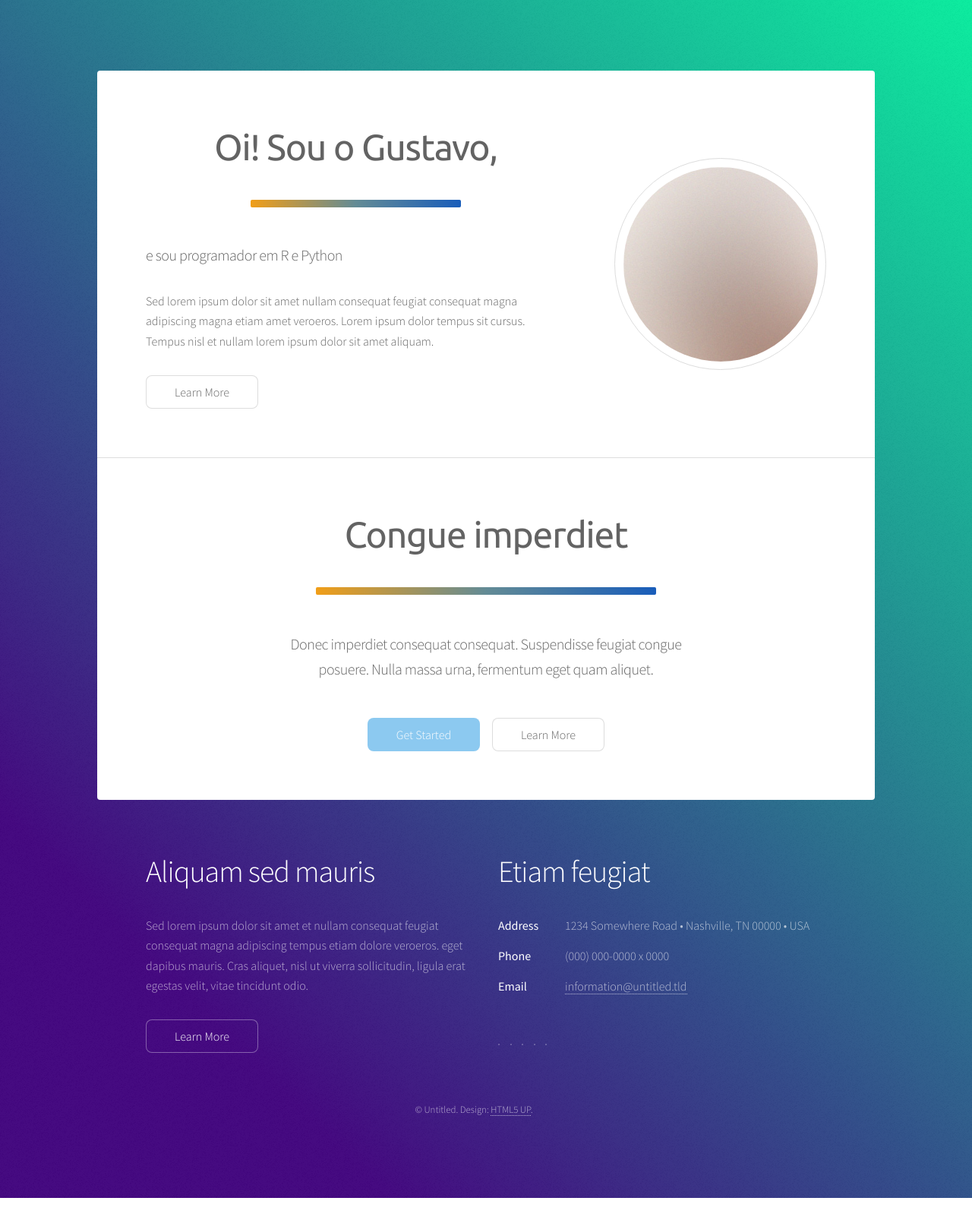
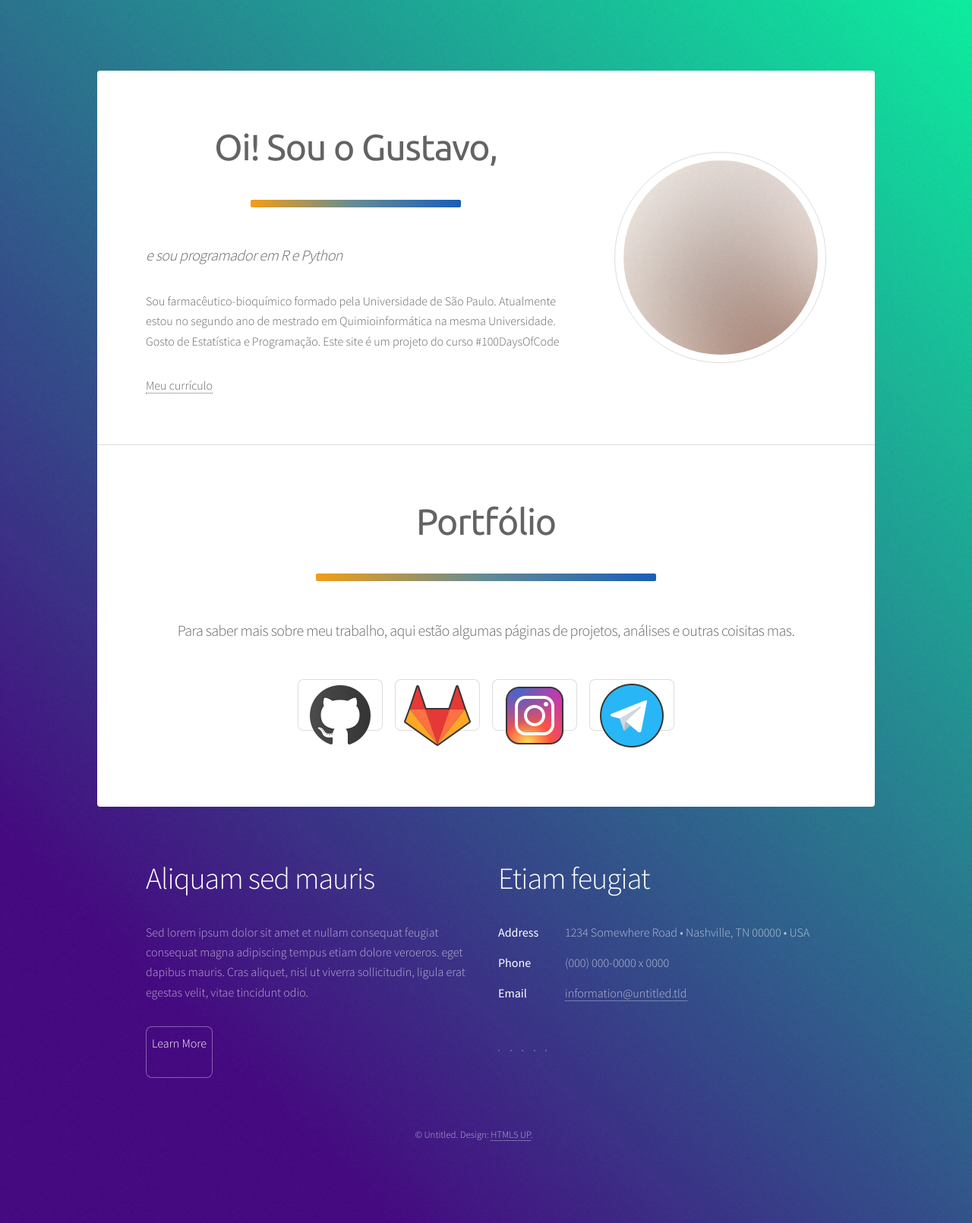
Before and after one commit to luxirio/100daysofcode, a Flask app: page / in a window 1280 px wide. Shown: the part 556-2166 px from the top of the page at 76% size. Before the commit the page ends 2133 px from the top, so only its background shows below. Run offline with Flask 3, Linux system fonts and the light colour scheme; some libraries are stand-ins or nearby versions.

Commit message:
day 56 finished

```diff
--- a/codes/day_56/card-challenge/static/assets/css/main.css
+++ b/codes/day_56/card-challenge/static/assets/css/main.css
@@ -1846,8 +1846,9 @@
 		font-weight: 300;
 		height: 2.75em;
 		line-height: 2.75em;
-		min-width: 9.25em;
-		padding: 0 1.5em;
+		min-width: 1.75em;
+		min-height: 4.25em;
+		padding: 0 0.5em;
 		text-align: center;
 		text-decoration: none;
 		white-space: nowrap;
--- a/codes/day_56/card-challenge/templates/index.html
+++ b/codes/day_56/card-challenge/templates/index.html
@@ -6,7 +6,7 @@
 -->
 <html>
 	<head>
-		<title>Stellar by HTML5 UP</title>
+		<title>Cartão de Visitas do Gustavo</title>
 		<meta charset="utf-8" />
 		<meta name="viewport" content="width=device-width, initial-scale=1, user-scalable=no" />
 		<link rel="stylesheet" href="static/assets/css/main.css" />
@@ -35,13 +35,14 @@
 									<div class="content">
 										<header class="major">
 											<h2>Oi! Sou o Gustavo,</h2>
-											<h3 class="job-title">e sou programador em R e Python</h3>
+											<h3 class="job-title"><em>e sou programador em R e Python</em></h3>
 										</header>
-										<p>Sed lorem ipsum dolor sit amet nullam consequat feugiat consequat magna
-										adipiscing magna etiam amet veroeros. Lorem ipsum dolor tempus sit cursus.
-										Tempus nisl et nullam lorem ipsum dolor sit amet aliquam.</p>
+										<p>Sou farmacêutico-bioquímico formado pela Universidade de São Paulo. Atualmente estou
+											no segundo ano de mestrado em Quimioinformática na mesma Universidade. Gosto de Estatística
+											e Programação. Este site é um projeto do curso #100DaysOfCode
+										</p>
 										<ul class="actions">
-											<li><a href="generic.html" class="button">Learn More</a></li>
+											<li><a href="generic.html" class="button-curriculo">Meu currículo</a></li>
 										</ul>
 									</div>
 									<span class="image"><img src="static/assets/css/images/pic01.jpg" alt="" /></span>
@@ -52,14 +53,17 @@
 						<!-- Get Started -->
 							<section id="cta" class="main special">
 								<header class="major">
-									<h2>Congue imperdiet</h2>
-									<p>Donec imperdiet consequat consequat. Suspendisse feugiat congue<br />
-									posuere. Nulla massa urna, fermentum eget quam aliquet.</p>
+									<h2>Portfólio</h2>
+									<p>Para saber mais sobre meu trabalho, aqui estão algumas páginas de projetos,
+										análises e outras coisitas mas.
+									</p>
 								</header>
 								<footer class="major">
 									<ul class="actions special">
-										<li><a href="generic.html" class="button primary">Get Started</a></li>
-										<li><a href="generic.html" class="button">Learn More</a></li>
+										<li><a href="generic.html" class="button"><img src="static/assets/css/images/github_96.png"></a></li>
+										<li><a href="generic.html" class="button"><img src="static/assets/css/images/gitlab_96.png"></a></li>
+										<li><a href="generic.html" class="button"><img src="static/assets/css/images/instagram_96.png"></a></li>
+										<li><a href="generic.html" class="button"><img src="static/assets/css/images/telegram_96.png"></a></li>
 									</ul>
 								</footer>
 							</section>
```
Also changed, not shown: codes/day_55/main.py (added), codes/day_56/card-challenge/static/assets/css/images/github_96.png (added), codes/day_56/card-challenge/static/assets/css/images/gitlab_96.png (added), codes/day_56/card-challenge/static/assets/css/images/instagram_96.png (added), codes/day_56/card-challenge/static/assets/css/images/telegram_96.png (added), 1 other file.
